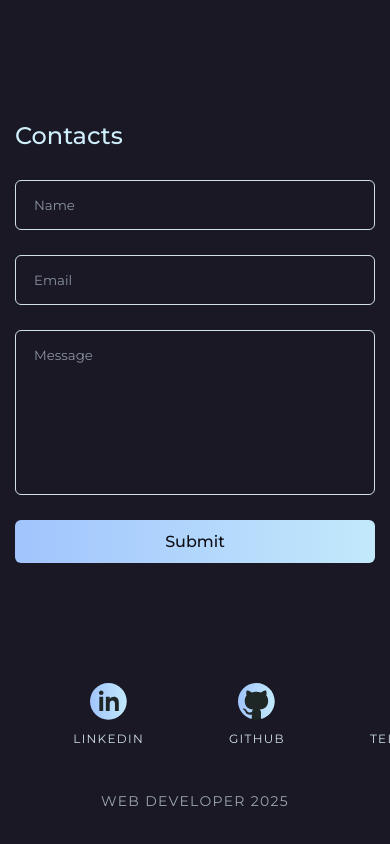
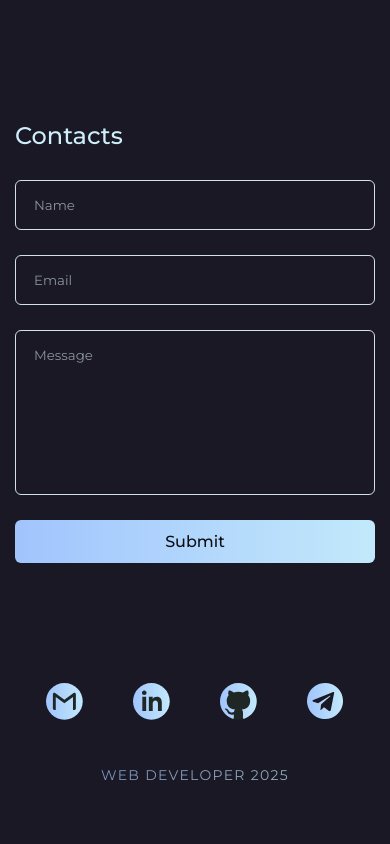
Before and after one commit to hoakiin/portfolio, a React (Vite) app: page / in a window 390 px wide. Shown: the part 5362-6206 px from the top of the page. Built offline with nearby package versions, Linux system fonts and the light colour scheme.

Commit message:
feat: add responsive layout for Footer

```diff
--- a/src/layout/footer/Footer.tsx
+++ b/src/layout/footer/Footer.tsx
@@ -63,12 +63,20 @@ export const Footer = () => {
 };
 
 const StyledFooter = styled.footer`
-  padding-bottom: 80px;
+  padding-bottom: 90px;
 `;
 
 const SocialList = styled.ul`
   display: flex;
   gap: 85px;
+
+  @media ${theme.media.tablet} {
+    gap: 60px;
+  }
+
+  @media ${theme.media.mobile} {
+    gap: 50px;
+  }
 `;
 
 const SocialItem = styled.li``;
@@ -77,12 +85,14 @@ const SocialLink = styled.a`
   display: flex;
   flex-direction: column;
   align-items: center;
+  svg {
+    transition: all 0.5s ease;
+  }
 
-  &:hover span {
-    background: ${theme.colors.gradient};
-    background-clip: text;
-    -webkit-background-clip: text;
-    -webkit-text-fill-color: transparent;
+  &:hover {
+    svg {
+      scale: 1.1;
+    }
   }
 `;
 
@@ -91,6 +101,14 @@ const Name = styled.span`
   text-transform: uppercase;
   letter-spacing: 1.3px;
   margin: 11px 0 0 0;
+  background: ${theme.colors.gradient};
+  background-clip: text;
+  -webkit-background-clip: text;
+  -webkit-text-fill-color: transparent;
+
+  @media ${theme.media.mobile} {
+    display: none;
+  }
 `;
 
 const Copyright = styled.small`
@@ -98,4 +116,8 @@ const Copyright = styled.small`
   letter-spacing: 1.3px;
   opacity: 0.7;
   margin-top: 46px;
+  background: ${theme.colors.gradient};
+  background-clip: text;
+  -webkit-background-clip: text;
+  -webkit-text-fill-color: transparent;
 `;
```
